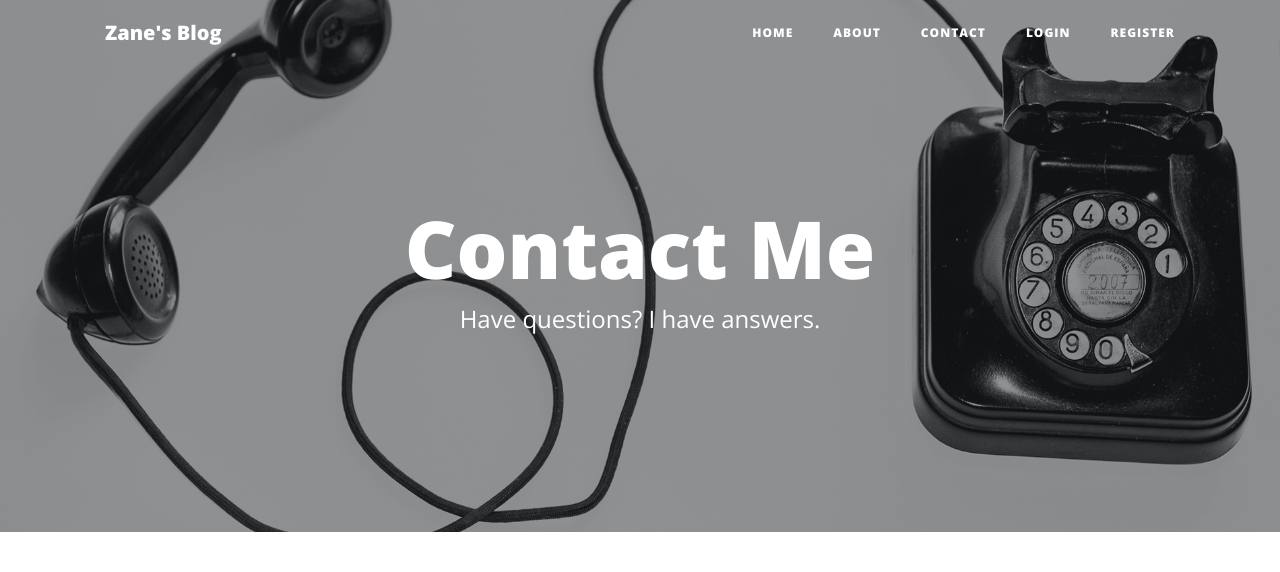
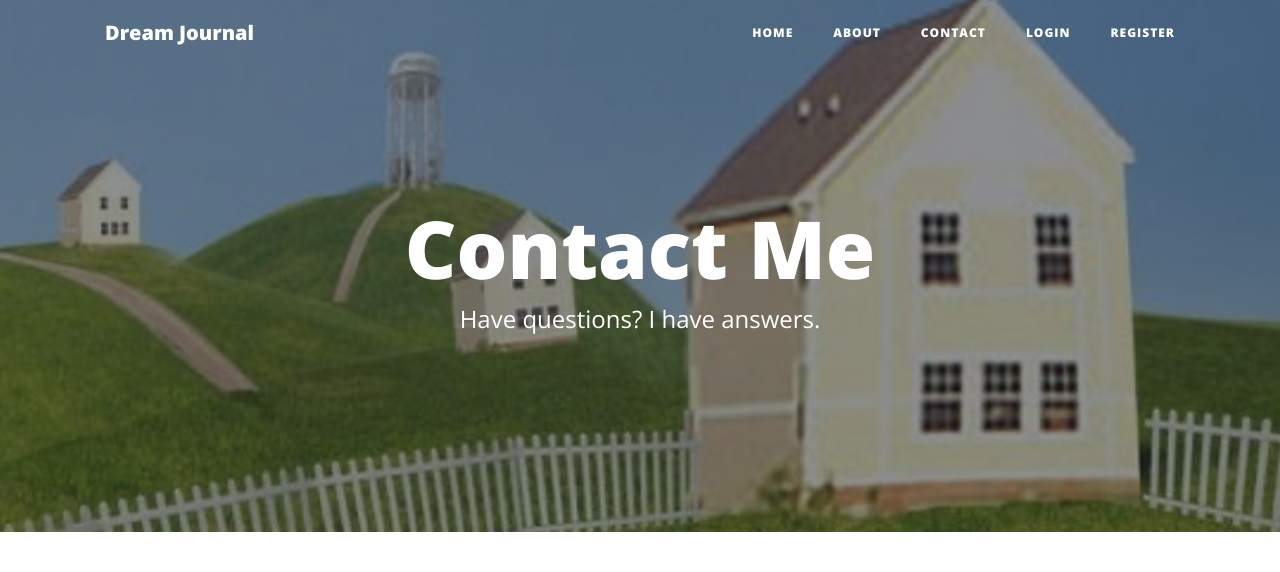
Before and after one commit to ZaneHyatt/Zane-blog, a Flask app: page /contact in a window 1280 px wide. Shown: the top 572 px of the page. Run offline with Flask 2, Linux system fonts and the light colour scheme; some libraries are stand-ins or nearby versions.

```diff
--- a/templates/contact.html
+++ b/templates/contact.html
@@ -1,7 +1,7 @@
 {% include "header.html" %}
 
   <!-- Page Header -->
-  <header class="masthead" style="background-image: url('{{ url_for('static', filename='img/contact-bg.jpg')}}')">
+  <header class="masthead" style="background-image: url('{{ url_for('static', filename='img/contact-bg.png')}}')">
     <div class="overlay"></div>
     <div class="container">
       <div class="row">
--- a/templates/header.html
+++ b/templates/header.html
@@ -8,7 +8,7 @@
   <meta name="description" content="">
   <meta name="author" content="">
 
-  <title>Zane's Blog</title>
+  <title>Dream Journal</title>
 
   <!-- Bootstrap core CSS -->
   <link href="{{ url_for('static', filename='vendor/bootstrap/css/bootstrap.min.css') }}" rel="stylesheet">
@@ -28,7 +28,7 @@
   <!-- Navigation -->
   <nav class="navbar navbar-expand-lg navbar-light fixed-top" id="mainNav">
     <div class="container">
-      <a class="navbar-brand" href="{{url_for('get_all_posts')}}">Zane's Blog</a>
+      <a class="navbar-brand" href="{{url_for('get_all_posts')}}">Dream Journal</a>
       <button class="navbar-toggler navbar-toggler-right" type="button" data-toggle="collapse" data-target="#navbarResponsive" aria-controls="navbarResponsive" aria-expanded="false" aria-label="Toggle navigation">
         Menu
         <i class="fas fa-bars"></i>
--- a/templates/index.html
+++ b/templates/index.html
@@ -7,8 +7,8 @@
       <div class="row">
         <div class="col-lg-8 col-md-10 mx-auto">
           <div class="site-heading">
-            <h1>Zane's Blog</h1>
-            <span class="subheading">A collection of random musings.</span>
+            <h1>Dreamscape Chronicles</h1>
+            <span class="subheading">Zane's Dream Journal Blog: Journeys Through the Subconscious</span>
           </div>
         </div>
       </div>
--- a/templates/make-post.html
+++ b/templates/make-post.html
@@ -4,7 +4,7 @@
 {% block content %}
 {% include "header.html" %}
   <!-- Page Header -->
-  <header class="masthead" style="background-image: url('{{ url_for('static', filename='img/edit-bg.jpg')}}')">
+  <header class="masthead" style="background-image: url('{{ url_for('static', filename='img/edit-bg.png')}}')">
     <div class="overlay"></div>
     <div class="container">
       <div class="row">
```
Also changed, not shown: blog.db, static/img/about-bg.jpg, static/img/contact-bg.jpg (deleted), static/img/contact-bg.png (added), static/img/edit-bg.jpg (deleted), static/img/edit-bg.png (added).
